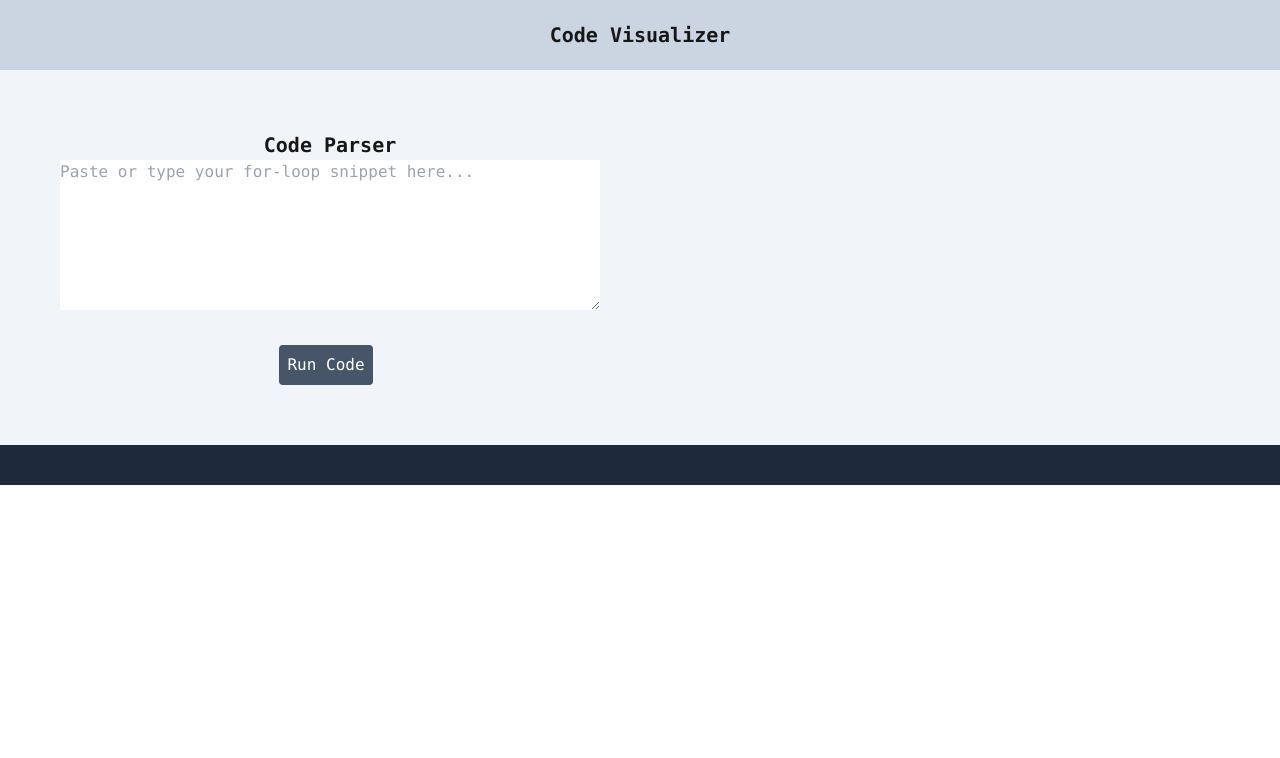
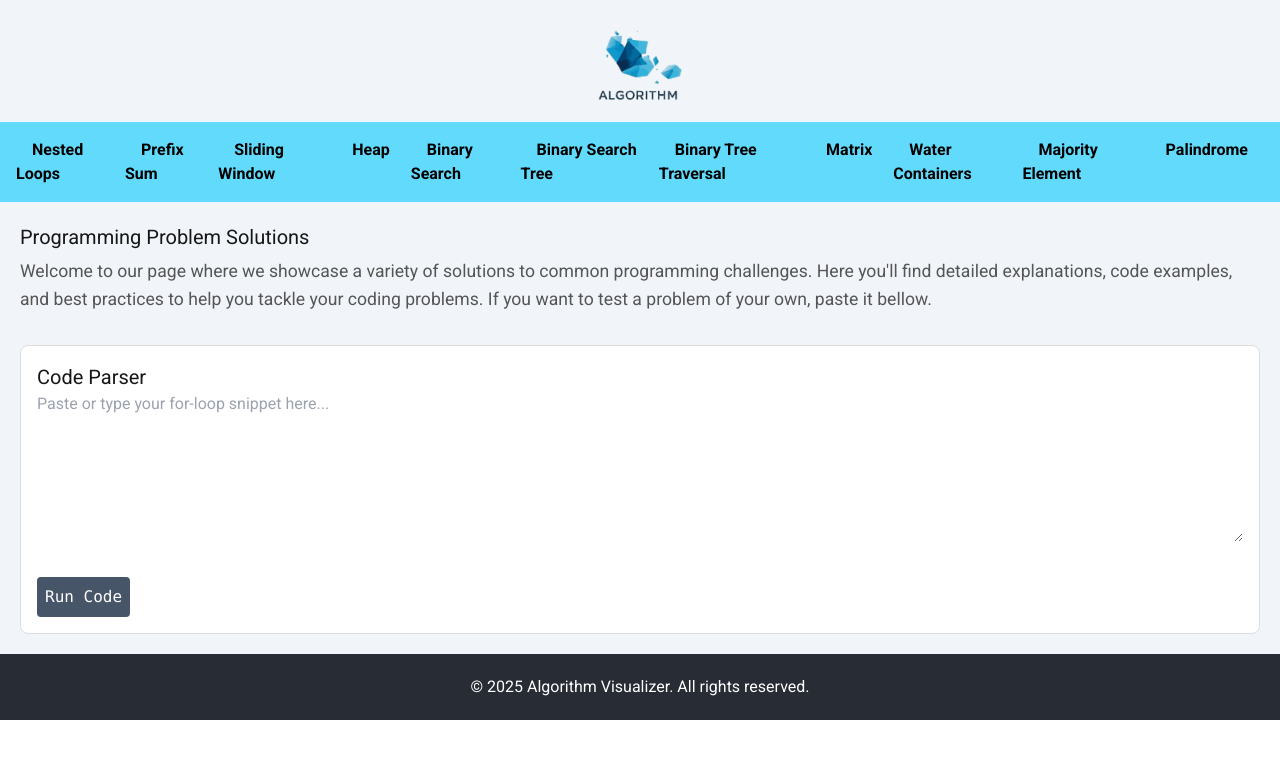
Before and after one commit to smdencheva/code-visualizer, a Next.js app: page / in a window 1280 px wide. Shown: the top 758 px of the page. Built offline with nearby package versions, Linux system fonts and the light colour scheme.

Commit message:
Add code input component to main structure

```diff
--- a/src/app/globals.css
+++ b/src/app/globals.css
@@ -27,3 +27,31 @@ h1 {
 p {
   margin: 5px 0;
 }
+
+a.globalLink:hover {
+  text-decoration: underline;
+}
+
+.header {
+  text-align: center;
+  margin-bottom: 1.5rem;
+}
+
+.logo {
+  margin: auto;
+  padding: 20px 0;
+}
+
+.paragraph {
+  color: #555;
+  line-height: 1.6;
+  font-size: 1.1rem;
+}
+
+.example {
+  padding: 1rem;
+  margin-top: 2rem;
+  background-color: #fff;
+  border: 1px solid #ddd;
+  border-radius: 8px;
+}
--- a/src/app/layout.tsx
+++ b/src/app/layout.tsx
@@ -1,6 +1,10 @@
 import type { Metadata } from "next";
 import { Roboto } from 'next/font/google';
 import "./globals.css";
+import React from 'react';
+import Image from 'next/image';
+import TaskNavigation from '@/components/task-navigation/TaskNavigation';
+import Link from 'next/link';
 
 const roboto = Roboto({
   subsets: ['latin'],
@@ -18,9 +22,37 @@ export default function RootLayout({
   children: React.ReactNode;
 }>) {
   return (
-    <html lang="en" className={roboto.className}>
+    <html lang="en" className="font-mono">
       <body>
-        {children}
+      <div className="container mx-auto bg-slate-100">
+        <header>
+          <Link href={"/"}>
+            <Image
+              src="/logo1.png"
+              alt="Logo"
+              width={100}
+              height={100}
+              className="logo"
+            />
+          </Link>
+        </header>
+        <nav ><TaskNavigation /></nav>
+        <main>{children}</main>
+        <footer
+          style={{
+            backgroundColor: '#282c34',
+            color: '#fff',
+            textAlign: 'center',
+            padding: '1rem',
+          }}
+        >
+          <p>
+            &copy; {new Date().getFullYear()} Algorithm Visualizer. All rights
+            reserved.
+          </p>
+        </footer>
+      </div>
+
       </body>
     </html>
   );
--- a/src/app/page.tsx
+++ b/src/app/page.tsx
@@ -1,28 +1,29 @@
 'use client';
 
-import CodeInput from '@/components/code-input/code-input';
-import ForLoop from '@/components/for-loop/for-loop';
-import GenericLoop from '@/components/generic-loop/generic-loop';
-import IfElseStatement from '@/components/if-else-statements/if-else-statements';
-import Switch from '@/components/switch/switch';
-import FoorLoop from '@/components/for-loop/for-loop';
 import CodeParserInputComponent from '@/components/code-input/code-input';
+import React from 'react';
 
 export default function Home() {
   const handleTextChange = (text: string) => {
     console.log('Text changed:', text);
   };
   return (
-    <div className="font-mono">
-      <header className="bg-slate-300 p-5">
-        <h1 className="text-center font-bold">Code Visualizer</h1>
-      </header>
-      <main className="bg-slate-100 p-5 flex flex-row">
-        <div className="basis-1/2 p-5">
-          <CodeParserInputComponent />
+    <div>
+      <div className="bg-slate-100 p-5 flex flex-row">
+        <div>
+            <h1>Programming Problem Solutions</h1>
+          <section>
+            <p className="paragraph">
+              Welcome to our page where we showcase a variety of solutions to common programming challenges.
+              Here you'll find detailed explanations, code examples, and best practices to help you tackle your coding problems.
+              If you want to test a problem of your own, paste it bellow.
+            </p>
+          </section>
+          <section className="example">
+            <CodeParserInputComponent />
+          </section>
         </div>
-      </main>
-      <footer className="row-start-3 flex gap-6 flex-wrap items-center justify-center bg-slate-800 p-5 text-white"></footer>
+      </div>
     </div>
   );
 }
--- a/src/app/tasks/layout.tsx
+++ /dev/null
@@ -1,35 +0,0 @@
-import React from 'react';
-import Image from 'next/image';
-import TaskNavigation from '@/components/task-navigation/TaskNavigation';
-
-
-export default function TasksLayout({ children }: { children: React.ReactNode }) {
-  return (
-    <div className="layout-container">
-      <header>
-        <Image
-          src="/logo1.png"
-          alt="Logo"
-          width={100}
-          height={100}
-          style={{ margin: '20px auto' }}
-        />
-      </header>
-      <nav className="container mx-auto bg-slate-100"><TaskNavigation /></nav>
-      <main className="container mx-auto bg-slate-100">{children}</main>
-      <footer
-        style={{
-          backgroundColor: '#282c34',
-          color: '#fff',
-          textAlign: 'center',
-          padding: '1rem',
-        }}
-      >
-        <p>
-          &copy; {new Date().getFullYear()} Algorithm Visualizer. All rights
-          reserved.
-        </p>
-      </footer>
-    </div>
-  );
-}
--- a/src/components/code-input/code-input.tsx
+++ b/src/components/code-input/code-input.tsx
@@ -15,8 +15,8 @@ const CodeParserInputComponent: React.FC = () => {
 
   // Function to parse nested for-loops from code
   function parseCode(code: string): LoopData[] {
-    const loopRegex =
-      /for\s*\(\s*let\s+(\w+)\s*=\s*(\d+)\s*;\s*\1\s*<\s*(\d+)\s*;\s*\1\s*\+=\s*(\d+)\s*\)\s*{/;
+    const loopRegex = /for\s*\(\s*let\s+(\w+)\s*=\s*(\d+)\s*;\s*\1\s*<\s*(\d+)\s*;\s*(?:(?:\1\s*\+\+)|(?:\+\+\s*\1)|(?:\1\s*\+=\s*(\d+)))\s*\)\s*{/;
+
 
     function extractBalancedBody(
       code: string,
@@ -89,8 +89,8 @@ const CodeParserInputComponent: React.FC = () => {
   };
 
   return (
-    <div style={{ textAlign: 'center', margin: '20px' }}>
-      <h1 className="text-center font-bold">Code Parser</h1>
+    <div>
+      <h1>Code Parser</h1>
       <textarea
         onChange={(e) => setCodeSnippet(e.target.value)}
         placeholder="Paste or type your for-loop snippet here..."
```
